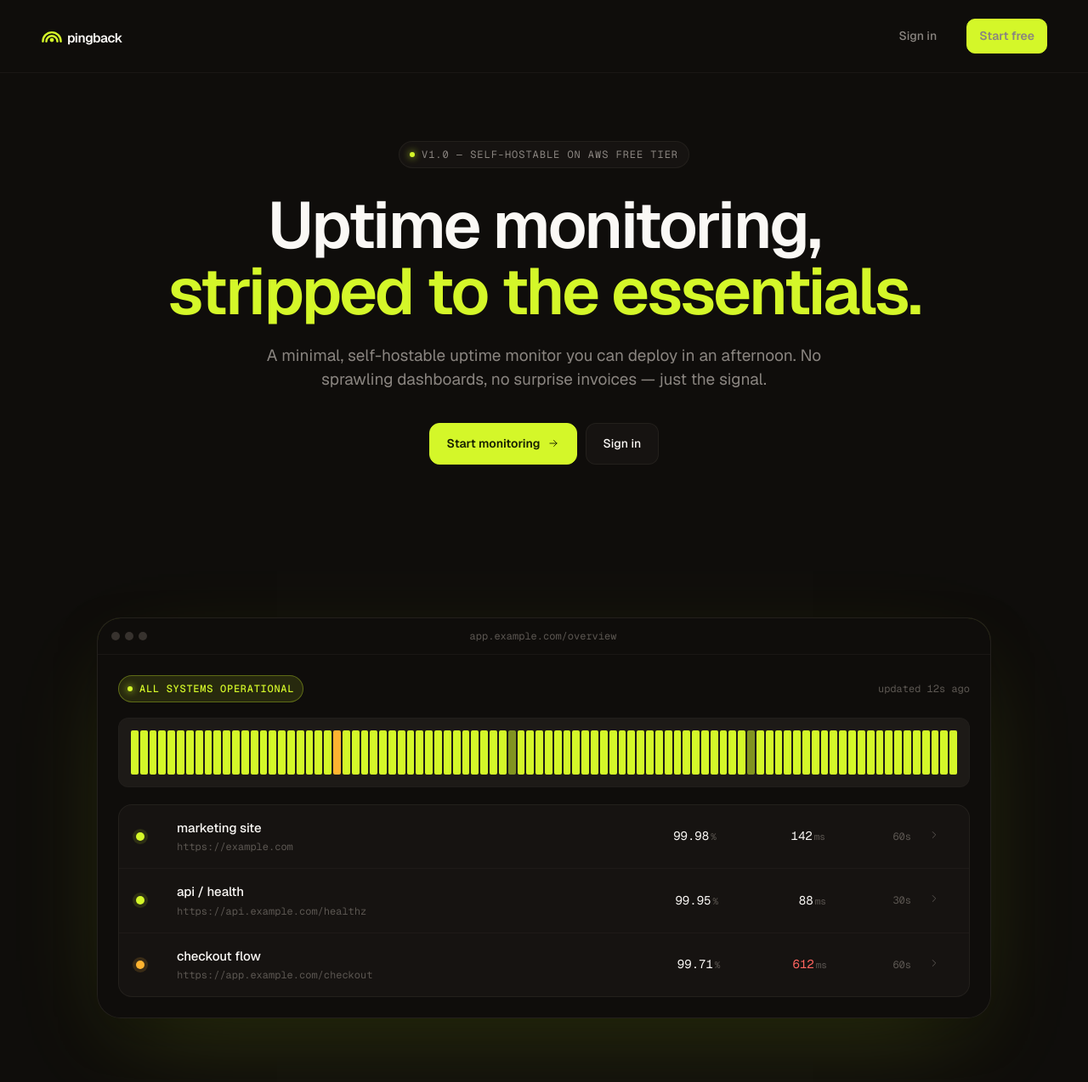
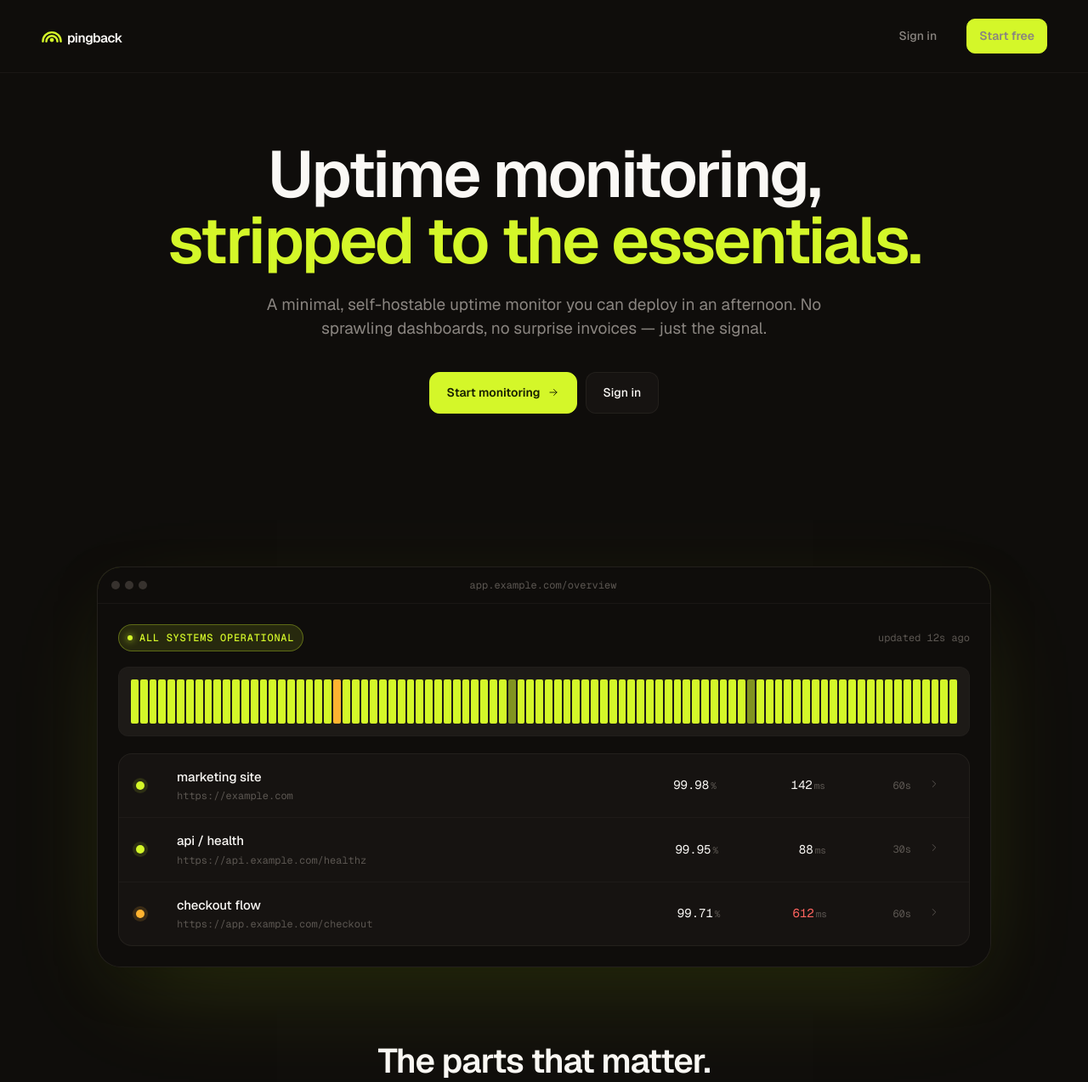
Before and after one commit to RaghuvirDav/pingback, a FastAPI app: page / in a window 1280 px wide. Shown: the top 1274 px of the page at 85% size. Run offline with FastAPI, Linux system fonts and the light colour scheme; data that the repository does not hold is empty.

Commit message:
Remove hero eyebrow banner from landing page (MAK-70)
Board asked for "v1.0 — self-hostable on AWS free tier" line to be
removed from the live landing page. Drops the single hero-eyebrow div;
no CSS / test changes required.

Co-Authored-By: Paperclip <noreply@paperclip.ing>

```diff
--- a/pingback/templates/landing.html
+++ b/pingback/templates/landing.html
@@ -6,7 +6,6 @@
   {% include "nav.html" %}
 
   <div class="hero">
-    <div class="hero-eyebrow"><span class="dot"></span>v1.0 — self-hostable on AWS free tier</div>
     <h1>Uptime monitoring,<br><em>stripped to the essentials.</em></h1>
     <p class="lead">A minimal, self-hostable uptime monitor you can deploy in an afternoon. No sprawling dashboards, no surprise invoices — just the signal.</p>
     <div class="hero-cta">
```
